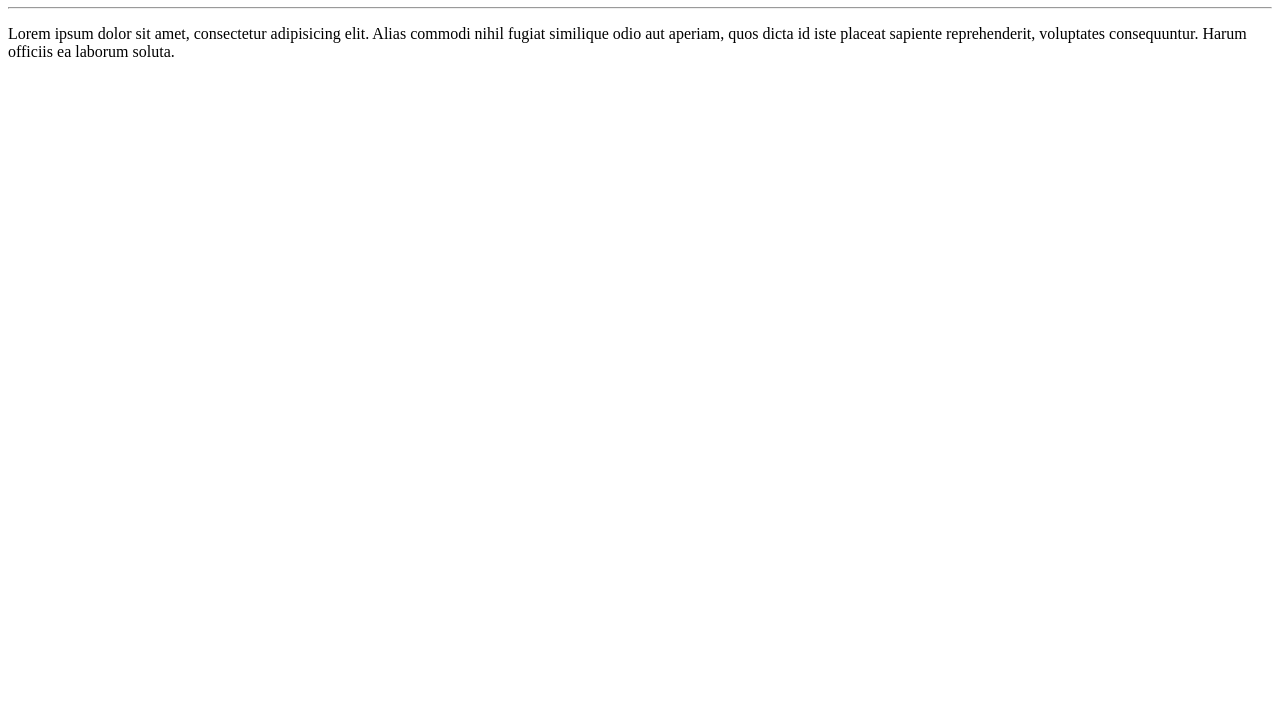
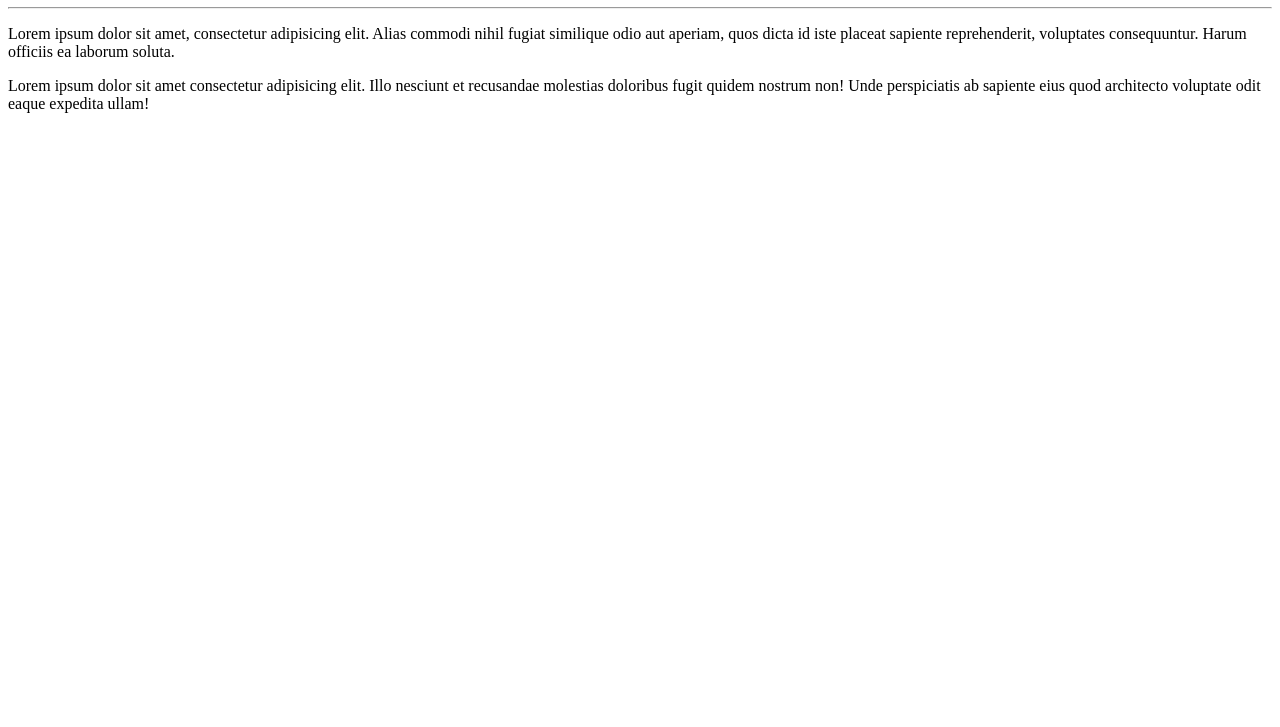
Before and after one commit to coassis/Ola-Mundo, a plain HTML site: page site-exemplo/index.html in a window 1280 px wide. Shown: the part 73-800 px from the top of the page. Drawn offline with Linux system fonts and the light colour scheme.

Commit message:
Update index.html

```diff
--- a/site-exemplo/index.html
+++ b/site-exemplo/index.html
@@ -10,5 +10,6 @@
     <h1>Olá ,mundo!</h1>
     <hr>
     <p>Lorem ipsum dolor sit amet, consectetur adipisicing elit. Alias commodi nihil fugiat similique odio aut aperiam, quos dicta id iste placeat sapiente reprehenderit, voluptates consequuntur. Harum officiis ea laborum soluta.</p>
+    <p>Lorem ipsum dolor sit amet consectetur adipisicing elit. Illo nesciunt et recusandae molestias doloribus fugit quidem nostrum non! Unde perspiciatis ab sapiente eius quod architecto voluptate odit eaque expedita ullam!</p>
 </body>
 </html>
```
